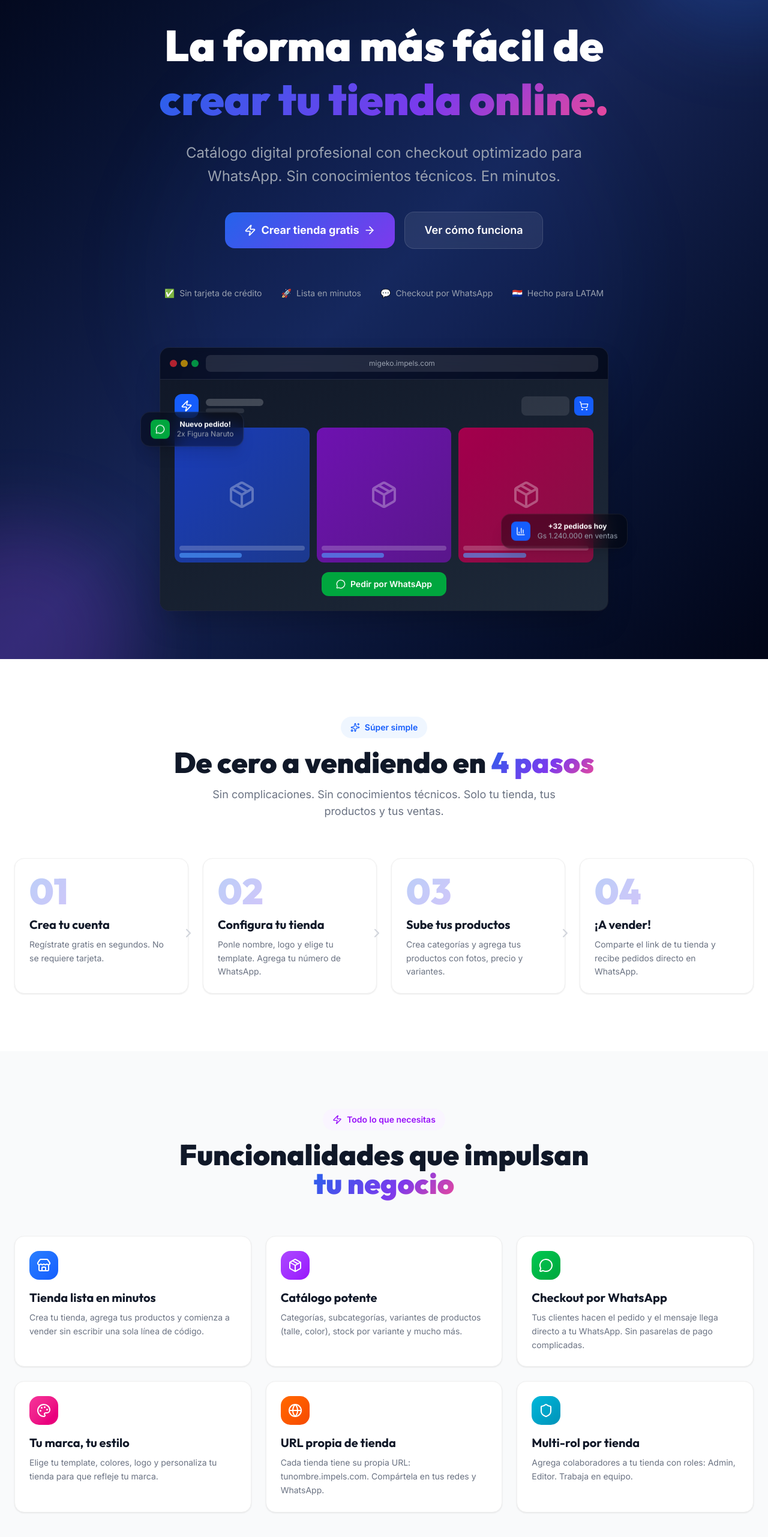
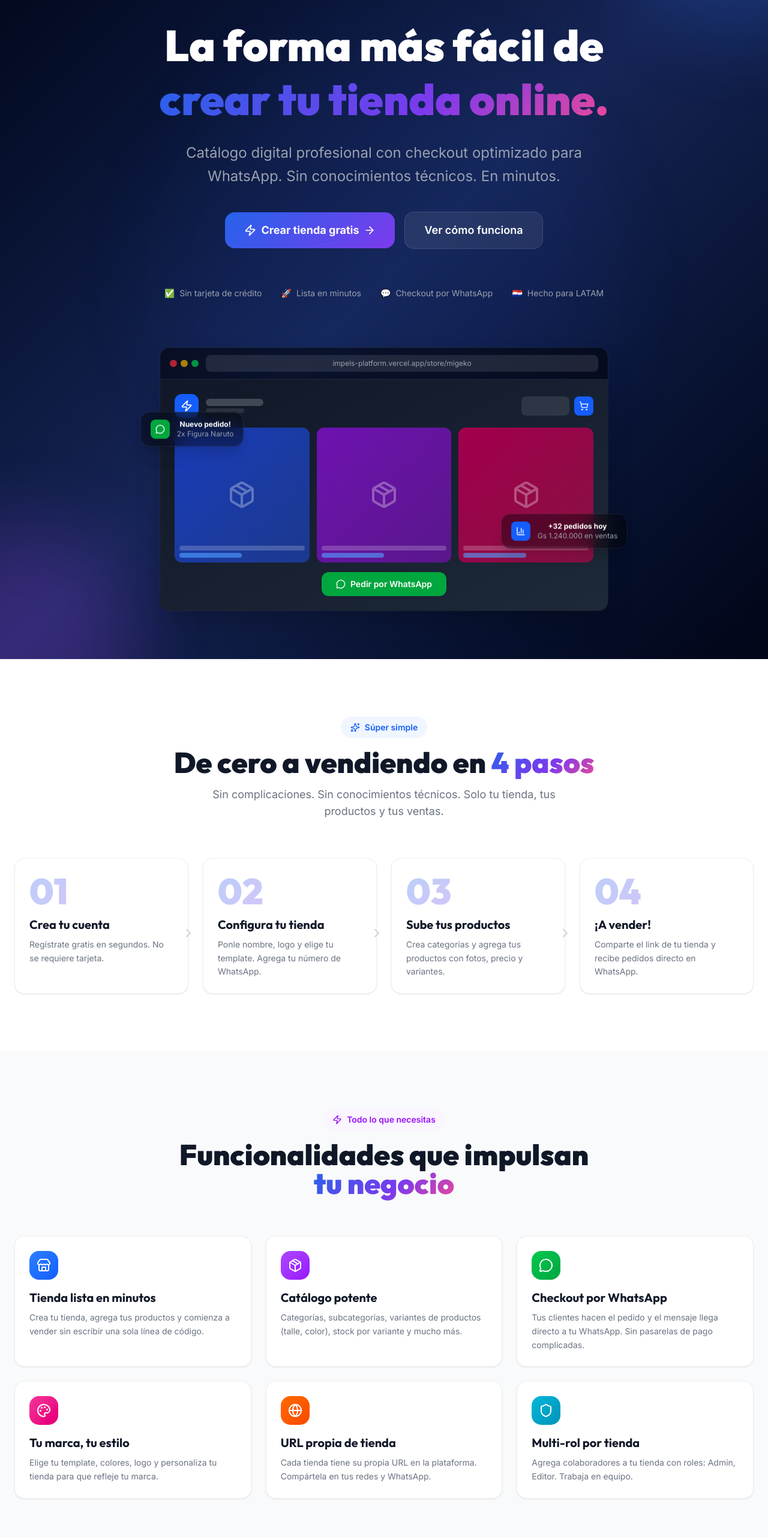
Before and after one commit to Romidux/impels-platform, a Next.js app: page / in a window 1280 px wide. Shown: the part 167-2730 px from the top of the page at 60% size. Built offline with nearby package versions, Linux system fonts and the light colour scheme.

Commit message:
fix: remove malicious external domain placeholders

```diff
--- a/src/app/(marketing)/page.tsx
+++ b/src/app/(marketing)/page.tsx
@@ -63,7 +63,7 @@
     icon: Globe,
     title: "URL propia de tienda",
     description:
-      "Cada tienda tiene su propia URL: tunombre.impels.com. Compártela en tus redes y WhatsApp.",
+      "Cada tienda tiene su propia URL en la plataforma. Compártela en tus redes y WhatsApp.",
     color: "from-orange-500 to-orange-600",
   },
   {
@@ -110,7 +110,7 @@
     description: "Para empezar y probar la plataforma",
     features: [
       "Hasta 10 productos",
-      "Subdomain .impels.com",
+      "URL propia de la tienda",
       "Checkout WhatsApp",
       "1 usuario (owner)",
       "Categorías ilimitadas",
@@ -128,7 +128,7 @@
     description: "Para emprendedores que quieren escalar",
     features: [
       "Productos ilimitados",
-      "Subdomain .impels.com",
+      "URL propia de la tienda",
       "Checkout WhatsApp",
       "Hasta 5 usuarios con roles",
       "3 templates premium",
@@ -281,7 +281,7 @@
                   <div className="w-3 h-3 rounded-full bg-green-500/70" />
                 </div>
                 <div className="flex-1 bg-white/10 rounded-lg px-3 py-1.5 text-xs text-gray-400">
-                  migeko.impels.com
+                  impels-platform.vercel.app/store/migeko
                 </div>
               </div>
               {/* Fake store preview */}
--- a/src/app/onboarding/page.tsx
+++ b/src/app/onboarding/page.tsx
@@ -249,7 +249,7 @@
                   </label>
                   <div className="flex rounded-xl overflow-hidden border border-white/15 focus-within:border-blue-400 transition-all">
                     <span className="bg-white/5 text-white/40 text-sm px-3 flex items-center border-r border-white/10 whitespace-nowrap flex-shrink-0">
-                      impels.com/store/
+                      impels-platform.vercel.app/store/
                     </span>
                     <input
                       type="text"
@@ -417,7 +417,7 @@
                 </p>
                 <div className="flex items-center gap-2">
                   <div className="flex-1 bg-white/10 rounded-xl px-3 py-2 text-sm text-blue-300 font-mono truncate">
-                    impels.com/store/{form.slug}
+                    impels-platform.vercel.app/store/{form.slug}
                   </div>
                 </div>
               </div>
--- a/src/app/register/page.tsx
+++ b/src/app/register/page.tsx
@@ -238,7 +238,7 @@
                   </label>
                   <div className="flex rounded-xl overflow-hidden border border-white/10 focus-within:border-blue-500 transition-all">
                     <span className="bg-white/5 text-gray-400 text-sm px-3 flex items-center border-r border-white/10 whitespace-nowrap">
-                      impels.com/
+                      impels-platform.vercel.app/store/
                     </span>
                     <input
                       type="text"
@@ -252,7 +252,7 @@
                   {form.storeSlug && (
                     <p className="text-xs text-gray-500 mt-1.5">
                       Tu tienda estará en:{" "}
-                      <span className="text-blue-400">{form.storeSlug}.impels.com</span>
+                      <span className="text-blue-400">impels-platform.vercel.app/store/{form.storeSlug}</span>
                     </p>
                   )}
                 </div>
--- a/src/components/dashboard/DashboardHeader.tsx
+++ b/src/components/dashboard/DashboardHeader.tsx
@@ -36,7 +36,7 @@
           rel="noopener noreferrer"
           className="flex items-center gap-2 text-sm text-gray-500 hover:text-blue-600 transition-colors group"
         >
-          <span className="font-medium">{store.slug}.impels.com</span>
+          <span className="font-medium">{getStoreUrl(store.slug).replace(/^https?:\/\//, "")}</span>
           <ExternalLink className="w-3.5 h-3.5 opacity-0 group-hover:opacity-100 transition-opacity" />
         </a>
       </div>
--- a/src/components/dashboard/DashboardSidebar.tsx
+++ b/src/components/dashboard/DashboardSidebar.tsx
@@ -84,7 +84,7 @@
             <p className="font-semibold text-sm text-gray-900 truncate">
               {store.name}
             </p>
-            <p className="text-xs text-gray-400 truncate">{store.slug}.impels.com</p>
+            <p className="text-xs text-gray-400 truncate">{storeUrl.replace(/^https?:\/\//, "")}</p>
           </div>
         </div>
       </div>
--- a/src/components/dashboard/StoreSettingsForm.tsx
+++ b/src/components/dashboard/StoreSettingsForm.tsx
@@ -150,7 +150,7 @@
           </label>
           <div className="flex rounded-xl overflow-hidden border border-gray-200 bg-gray-50">
             <span className="text-gray-400 text-sm px-4 flex items-center border-r border-gray-200">
-              impels.com/
+              impels-platform.vercel.app/store/
             </span>
             <span className="px-4 py-3 text-sm text-gray-500">
               {store.slug}
```
